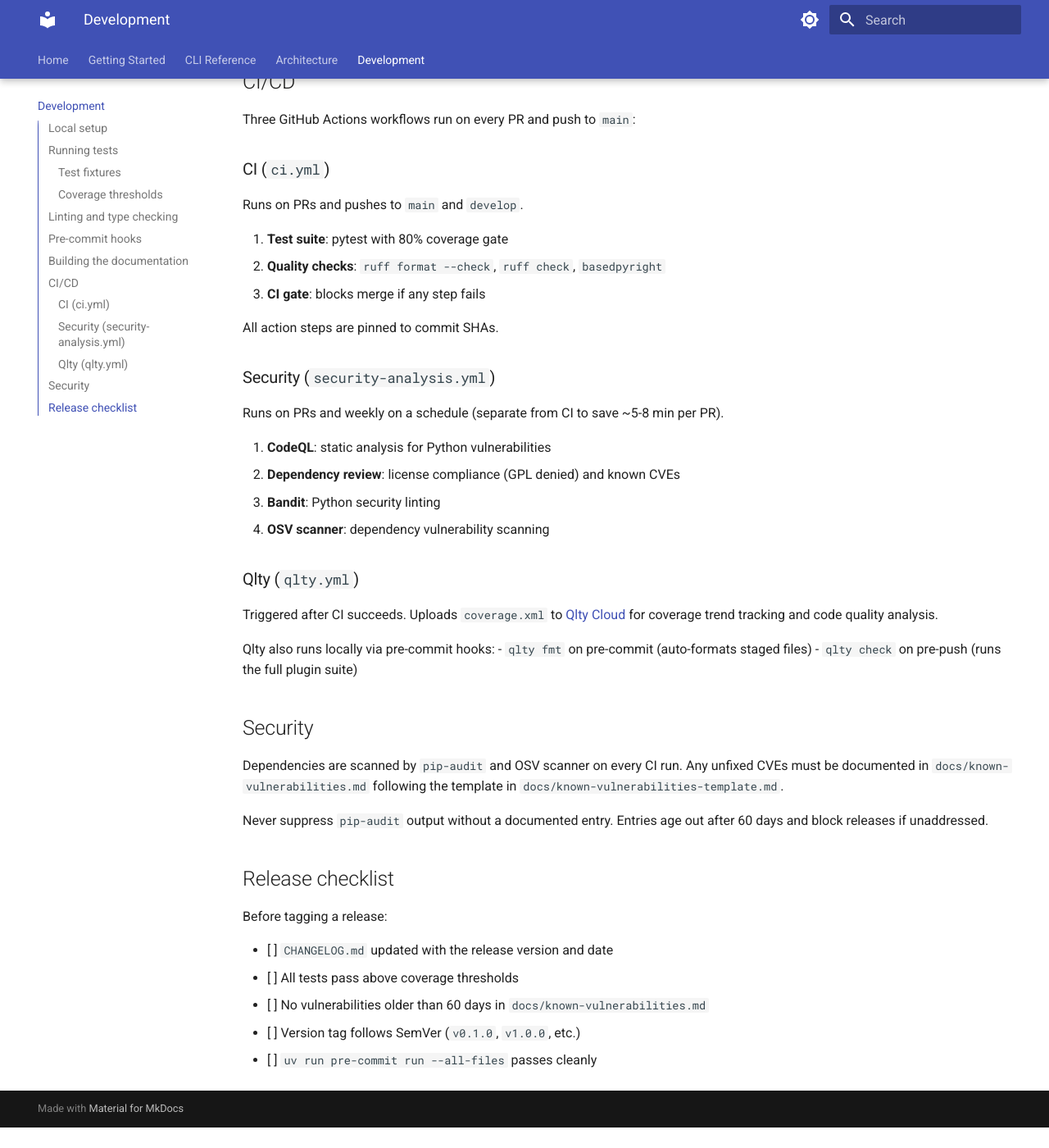
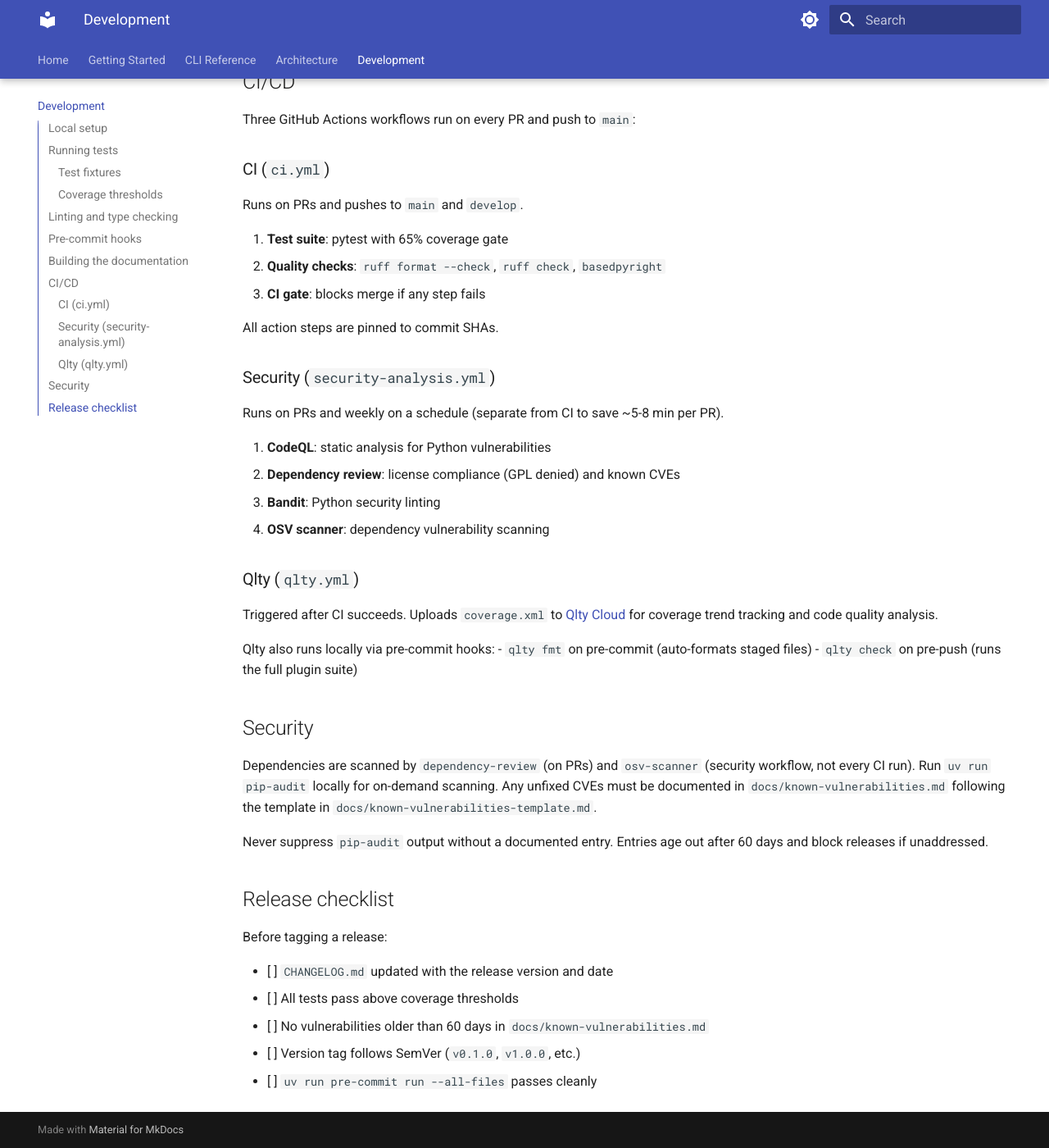
Before and after one commit to ByronWilliamsCPA/gleif, an MkDocs documentation site: the page built from docs/development.md, in a window 1280 px wide and 1400 px high, scrolled down 2684 px. Shown: the whole window at 82% size. Built offline with MkDocs 1.6.1 and Material for MkDocs 9.7.7, drawn with Linux system fonts in a browser that asks for light colours; before the commit the page ends 4059 px from its top, so only the background shows below that.

Commit message:
fix(review): address Copilot and agent review findings
- db.py: correct create_schema() docstring; function only creates the
  load_metadata tracking table, not all data tables
- cli.py: add inline justification to three PLC0415 noqa suppressions
- docs/development.md: correct BasedPyright mode (strict, not standard),
  coverage threshold (65%, not 80%), and dependency scanning description
  (dependency-review on PRs and osv-scanner in security workflow, not
  pip-audit on every CI run)
- docs/known-vulnerabilities.md: soften OpenSSF release gate claim to
  reflect a policy requirement rather than automated CI enforcement
- docs/compliance-reports/lessons-learned/2026-04-25.md: update item 4
  to reflect that release.yml was added in this PR

Co-Authored-By: Claude Sonnet 4.6 <noreply@anthropic.com>

````diff
--- a/docs/development.md
+++ b/docs/development.md
@@ -47,7 +47,7 @@ CLI tests use `typer.testing.CliRunner` with on-disk DuckDB files in `tmp_path`.
 
 | Scope | Threshold |
 | ----- | --------- |
-| Line coverage | 80% |
+| Line coverage | 65% |
 | Branch coverage | 70% |
 | Critical paths | 90% |
 | New patches | 90% |
@@ -65,7 +65,7 @@ uv run ruff check --fix .
 uv run basedpyright src
 ```
 
-Ruff is configured with the PyStrict-aligned rule set at 88-character line length. BasedPyright runs in `standard` mode with strict inference for lists, dicts, and sets.
+Ruff is configured with the PyStrict-aligned rule set at 88-character line length. BasedPyright runs in `strict` mode with strict inference for lists, dicts, and sets.
 
 ## Pre-commit hooks
 
@@ -114,7 +114,7 @@ Three GitHub Actions workflows run on every PR and push to `main`:
 
 Runs on PRs and pushes to `main` and `develop`.
 
-1. **Test suite**: pytest with 80% coverage gate
+1. **Test suite**: pytest with 65% coverage gate
 2. **Quality checks**: `ruff format --check`, `ruff check`, `basedpyright`
 3. **CI gate**: blocks merge if any step fails
 
@@ -139,7 +139,7 @@ Qlty also runs locally via pre-commit hooks:
 
 ## Security
 
-Dependencies are scanned by `pip-audit` and OSV scanner on every CI run. Any unfixed CVEs must be documented in `docs/known-vulnerabilities.md` following the template in `docs/known-vulnerabilities-template.md`.
+Dependencies are scanned by `dependency-review` (on PRs) and `osv-scanner` (security workflow, not every CI run). Run `uv run pip-audit` locally for on-demand scanning. Any unfixed CVEs must be documented in `docs/known-vulnerabilities.md` following the template in `docs/known-vulnerabilities-template.md`.
 
 Never suppress `pip-audit` output without a documented entry. Entries age out after 60 days and block releases if unaddressed.
 
````
Also changed, not shown: docs/compliance-reports/lessons-learned/2026-04-25.md (+1 -1 lines), docs/known-vulnerabilities.md (+2 -2 lines), 2 other files.
